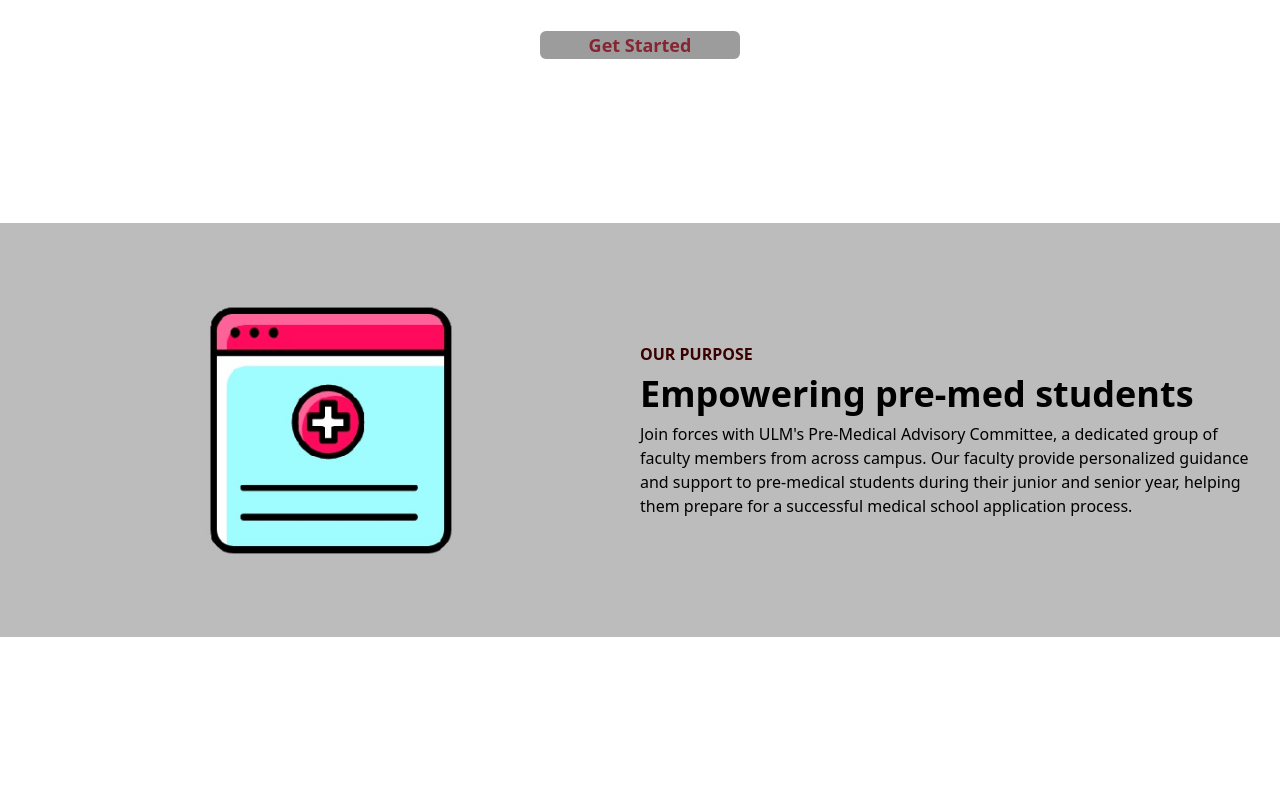
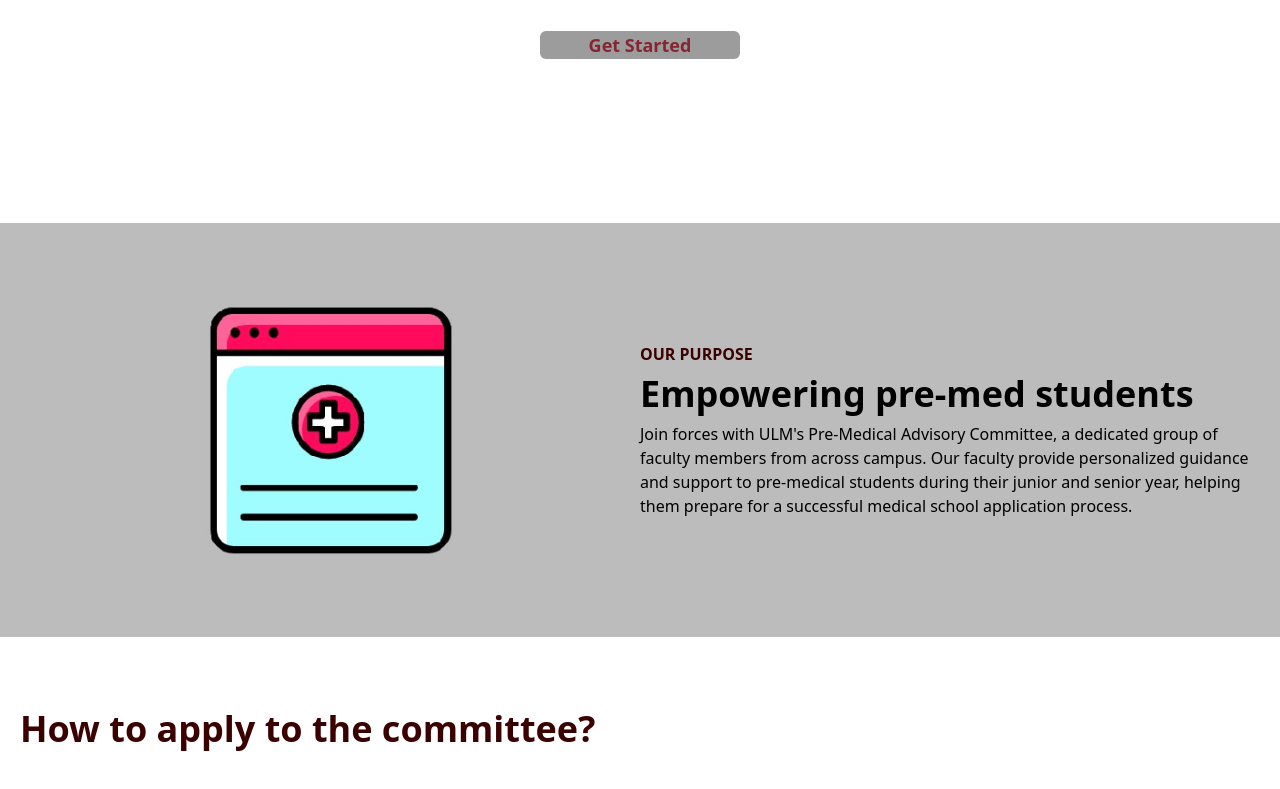
Before and after one commit to RickyDLong/PMAC-React-Landing, a React (Create React App) app: page / in a window 1280 px wide. Shown: the part 706-1495 px from the top of the page. Before the commit the page ends 1343 px from the top, so only its background shows below. Built offline with nearby package versions, Linux system fonts and the light colour scheme.

Commit message:
Minor changes to apply.jsx

```diff
--- a/src/App.js
+++ b/src/App.js
@@ -2,6 +2,7 @@ import React from 'react';
 import Navbar from './components/Navbar';
 import Hero from './components/Hero';
 import Committee from './components/Committee';
+import Apply from './components/Apply';
 
 
 function App() {
@@ -10,6 +11,7 @@ function App() {
       <Navbar />
       <Hero />
       <Committee />
+      <Apply />
     </div>
   );
 }
--- /dev/null
+++ b/src/components/Apply.jsx
@@ -0,0 +1,18 @@
+import React from 'react'
+
+const Apply = () => {
+  return (
+    <div className='w-full py-16 text-ulm_maroon'>
+        <div className='max-w-[1240px] mx-auto grid md:grid-cols-2'>
+            <div className='lg:col-span-2'>
+                <h1 className='md:text-4xl sm:text-3xl text-2xl font-bold py-2'>
+                How to apply to the committee?</h1>
+                <p></p>
+            </div>
+        </div>
+
+    </div>
+  )
+}
+
+export default Apply
```
